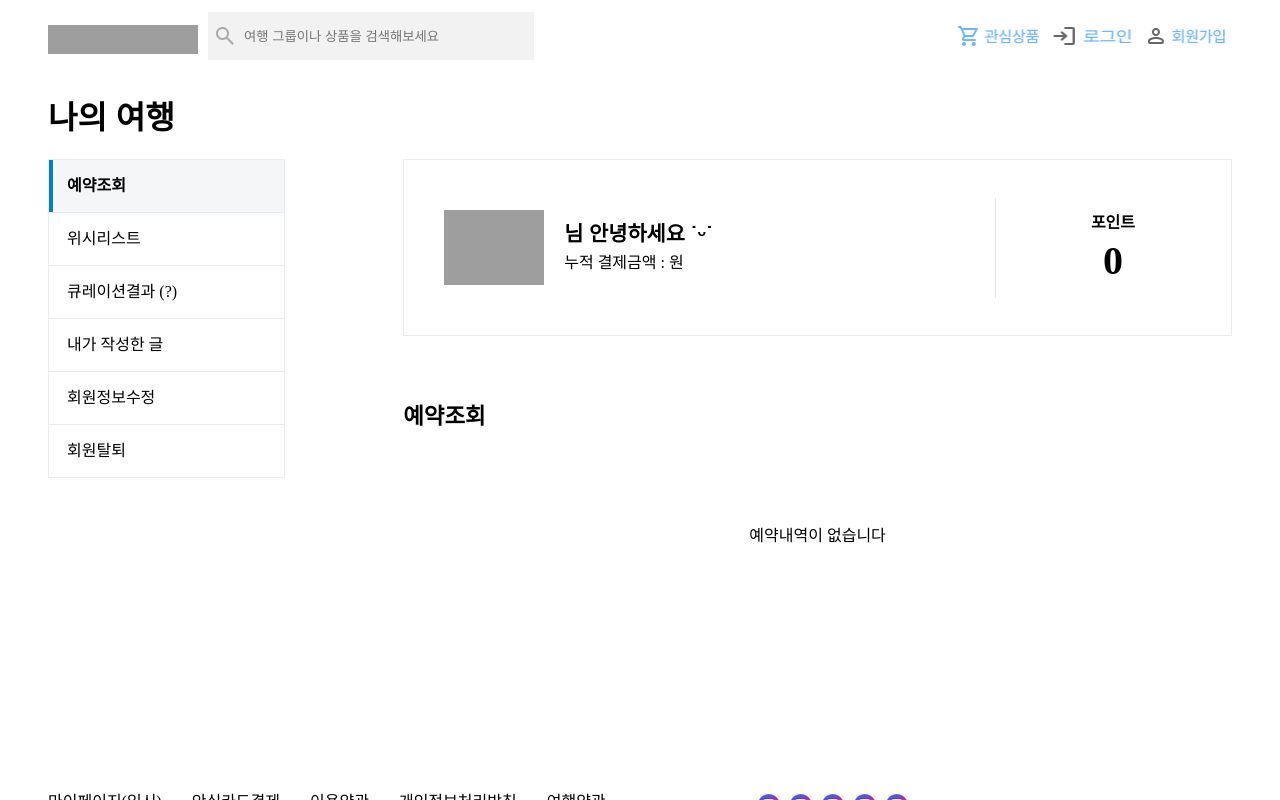
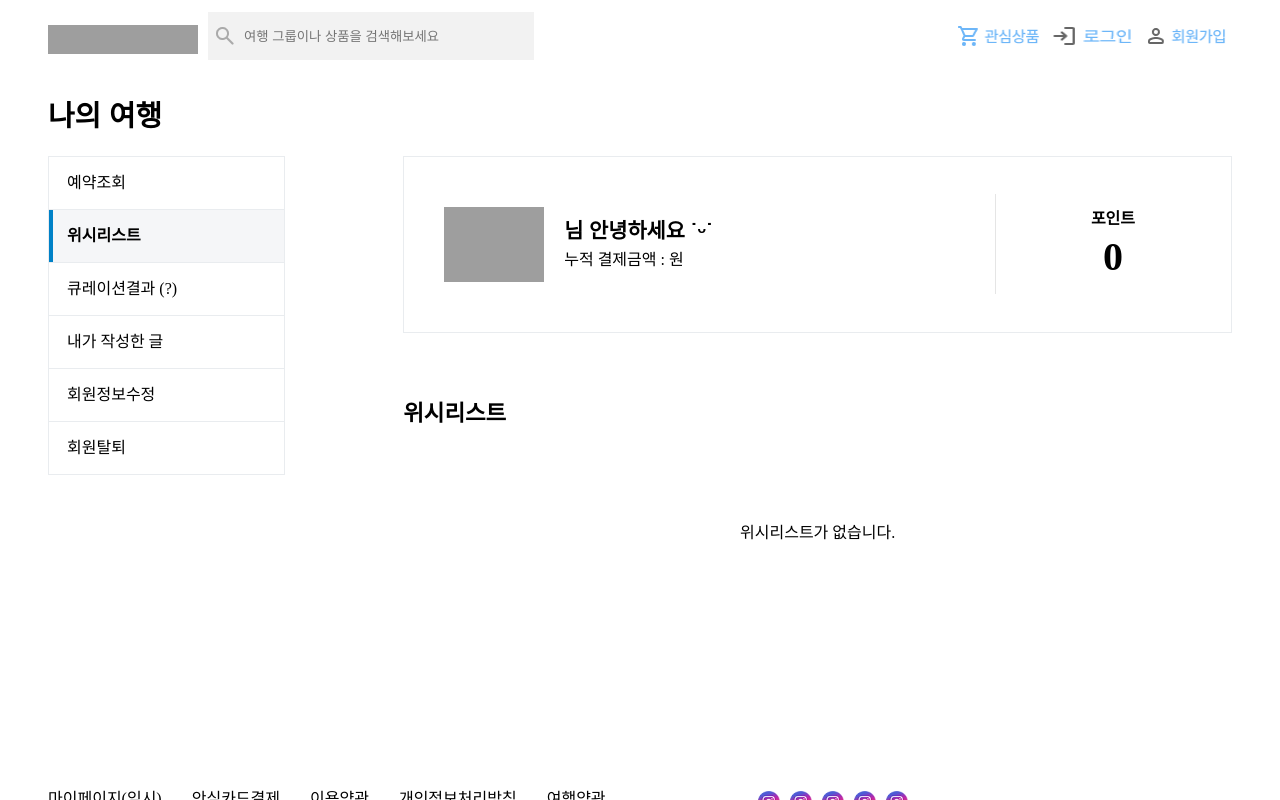
Before and after one commit to shyneeds/shyneeds_FE, a React (Create React App) app: page /mypage in a window 1280 px wide. Both pictures are taken after a click on the element "위시리스트". Shown: the top 800 px of the page. Built offline with nearby package versions, Linux system fonts and the light colour scheme; grey boxes are pictures that could not be loaded.

Commit message:
Feat: Finished, Tab ClassName Toggle

```diff
--- a/src/components/Mypage.tsx
+++ b/src/components/Mypage.tsx
@@ -13,10 +13,10 @@ const Mypage = () => {
                 <h2>나의 여행</h2>
                 <Contents>
                     <ContentsList>
-                        <p className={ tab === 1? 'active' : undefined }>예약조회</p>
-                        <p>위시리스트</p>
-                        <p>큐레이션결과 (?)</p>
-                        <p>내가 작성한 글</p>
+                        <p className={ tab === 1? 'active' : undefined } onClick={()=>setTab(1)}>예약조회</p>
+                        <p className={ tab === 2? 'active' : undefined } onClick={()=>setTab(2)}>위시리스트</p>
+                        <p className={ tab === 3? 'active' : undefined } onClick={()=>setTab(3)}>큐레이션결과 (?)</p>
+                        <p className={ tab === 4? 'active' : undefined } onClick={()=>setTab(4)}>내가 작성한 글</p>
                         <p>회원정보수정</p>
                         <p>회원탈퇴</p>
                     </ContentsList>
@@ -39,6 +39,18 @@ const Mypage = () => {
                             tab === 1 &&
                             <Reservation />
                         }
+                        {
+                            tab === 2 &&
+                            <WishList />
+                        }
+                        {
+                            tab === 3 &&
+                            <Curation />
+                        }
+                        {
+                            tab === 4 &&
+                            <Writing />
+                        }
                         </ContentsResult>
 
                     </ContentsMain>
@@ -53,16 +65,39 @@ function Reservation () {
     return (
         <>
             <h2>예약조회</h2>
-            <div>예약내역이 없습니다</div>
+            <div>예약내역이 없습니다.</div>
         </>
     )
 }
-
+function WishList () {
+    return (
+        <>
+            <h2>위시리스트</h2>
+            <div>위시리스트가 없습니다.</div>
+        </>
+    )
+}
+function Curation () {
+    return (
+        <>
+            <h2>큐레이션결과</h2>
+            <div>큐레이션결과가 없습니다.</div>
+        </>
+    )
+}
+function Writing  () {
+    return (
+        <>
+            <h2>내가 작성한 글</h2>
+            <div>내가 작성한 글이 없습니다.</div>
+        </>
+    )
+}
 const MypageMain = styled.div`
   width: 1184px;
   margin: 30px auto;
   > h2{
-    font-size: 2rem;
+    font-size: 1.8rem;
     font-weight: bold;
   }
 `;
```
